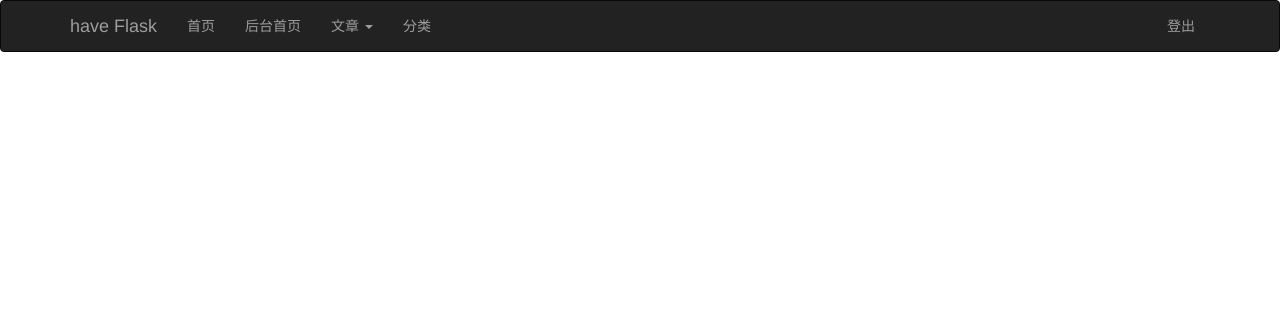
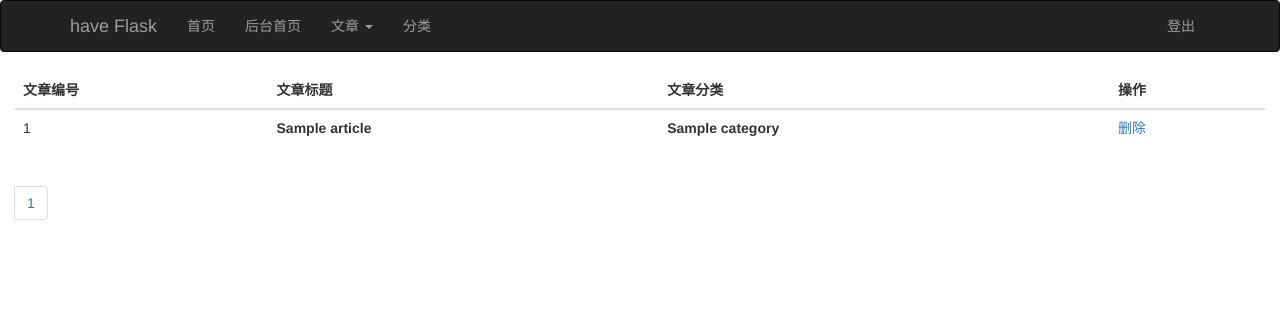
Before and after one commit to Millyn/Flask_blog, a Flask app: page /admin/article/control in a window 1280 px wide. Shown: the top 312 px of the page. Run offline with Flask 2, Linux system fonts and the light colour scheme; a user stored in the database is signed in; tables that the repository leaves empty hold one stand-in row (values such as "Sample post"); parts of the project's set-up code (start-up, migrations or seed data) failed here and were passed over; some libraries are stand-ins or nearby versions.

Commit message:
添加后台分页功能

```diff
--- a/app/admin/forms.py
+++ b/app/admin/forms.py
@@ -4,7 +4,6 @@ from ..models import Category
 from wtforms import StringField, SubmitField, PasswordField, TextAreaField
 from wtforms.validators import Required, length, Regexp, EqualTo
 from wtforms.ext.sqlalchemy.fields import QuerySelectField
-from flask_pagedown.fields import PageDownField
 
 
 class LoginForm(Form):
--- a/app/admin/views.py
+++ b/app/admin/views.py
@@ -1,8 +1,10 @@
 # -*- coding=utf-8 -*-
-from . import admin
 from flask import render_template, flash, redirect, url_for, request, current_app
 from flask.ext.login import login_required, current_user, login_user, logout_user
+from flask.ext.paginate import Pagination
 from forms import LoginForm, RegistrationForm, PostArticleForm, PostCategoryForm
+from sqlalchemy import desc
+from . import admin
 from ..models import User, Article, Category
 from .. import db
 
@@ -69,10 +71,12 @@ def article():
 
 
 @admin.route('/article/control')
+@admin.route('/article/control/<int:page>')
 @login_required
-def article_control():
-    list = Article.query.all()
-    return render_template('admin/control.html', list=list)
+def article_control(page=1):
+    pages = Article.query.order_by(desc(Article.create_time)).paginate(page, 10, False)
+    list = pages.items
+    return render_template('admin/control.html', list=list, pages=pages)
 
 
 @admin.route('/article/del', methods=['GET'])
@@ -84,9 +88,9 @@ def article_del():
             db.session.delete(x)
             db.session.commit()
             flash(u'已经删除' + x.title)
-            return redirect(url_for('admin.article'))
+            return redirect(url_for('admin.article_control'))
         flash(u'请检查输入')
-        return redirect(url_for('admin.article'))
+        return redirect(url_for('admin.article_control'))
 
 
 @admin.route('/category', methods=['GET', 'POST'])
--- a/app/templates/admin/control.html
+++ b/app/templates/admin/control.html
@@ -1,4 +1,67 @@
 {% extends 'base.html' %}
+{% block styles %}
+    {{ super() }}
+    <style>
+        .pagination-page-info {
+            padding: .6em;
+            padding-left: 0;
+            width: 40em;
+            margin: .5em;
+            margin-left: 0;
+            font-size: 12px;
+        }
+
+        .pagination-page-info b {
+            color: black;
+            background: #6aa6ed;
+            padding-left: 2px;
+            padding: .1em .25em;
+            font-size: 150%;
+        }
+    </style>
+{% endblock %}
 {% block content %}
+    <div class="col-md-12">
+        <table class="table">
+            <thead>
+            <tr>
+                <th>文章编号</th>
+                <th>文章标题</th>
+                <th>文章分类</th>
+                <th>操作</th>
+            </tr>
+            </thead>
+            <tbody>
+            {% for foo in list %}
+                <tr>
+                    <td>{{ foo.id }}</td>
+                    <th>{{ foo.title }}</th>
+                    <th>{{ foo.category.name }}</th>
+                    <td><a href="{{ url_for('admin.article_del',id=foo.id,a='del') }}">删除</a></td>
+                </tr>
+            {% endfor %}
+            </tbody>
+        </table>
+    </div>
+    <div class="col-md-12">
+        <nav>
+            <ul class="pagination">
+                <li>
+                    {% if pages.has_prev %}
+                        <a href="/admin/article/control/{{ pages.prev_num }}">上一页</a>
+                    {% endif %}
+                </li>
+                {% for p in pages.iter_pages() %}
+                    <li><a href="/admin/article/control/{{ p }}">{{ p }}</a></li>
+                {% endfor %}
+                {% if pages.has_next %}
+                    <li>
+                        <a href="/admin/article/control/{{ pages.next_num }}">下一页</a>
+                    </li>
+                {% endif %}
+            </ul>
+        </nav>
 
+
+    </div>
 {% endblock %}
```
Also changed, not shown: app/templates/admin/article.html (+0 -20 lines).
